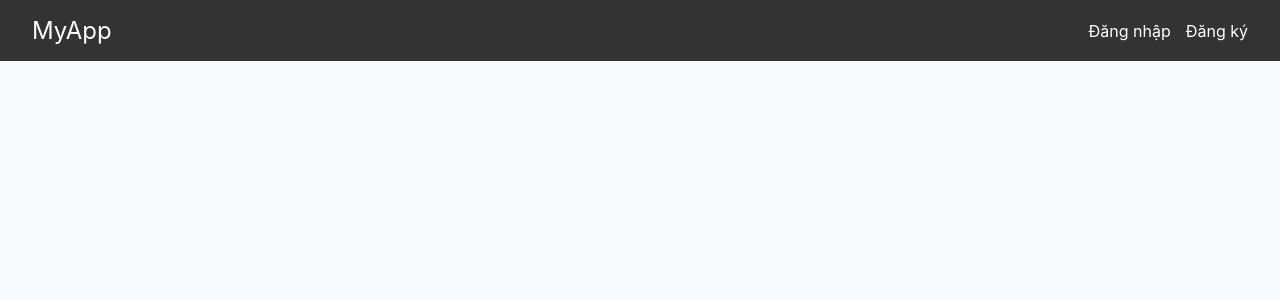
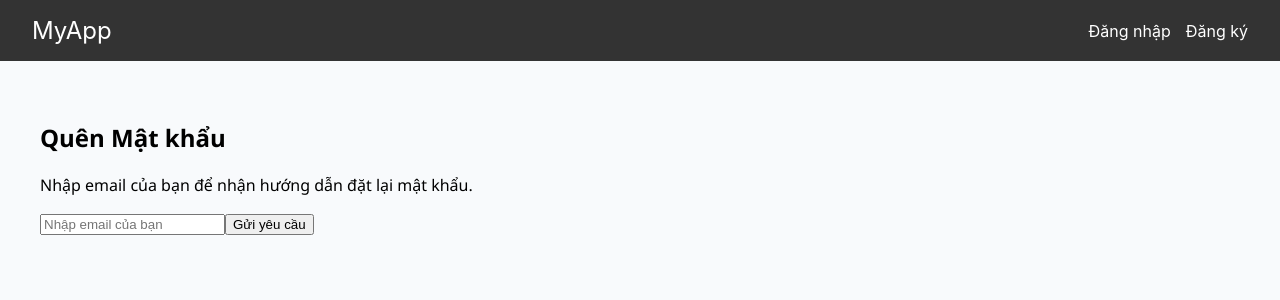
Before and after one commit to BinhTran2k4/group-3-project, a React (Create React App) app in the folder frontend/: page /forgot-password in a window 1280 px wide. Shown: the top 300 px of the page. Built offline with nearby package versions, Linux system fonts and the light colour scheme.

Commit message:
hd 4 chuong 5

```diff
--- a/frontend/src/App.js
+++ b/frontend/src/App.js
@@ -8,6 +8,8 @@ import Login from "./components/Login";
 import Signup from "./components/Signup";
 import Profile from './components/Profile';
 import AdminDashboard from './components/AdminDashboard';
+import ForgotPassword from './components/ForgotPassword';
+import ResetPassword from './components/ResetPassword';
 
 function App() {
   return (
@@ -69,6 +71,8 @@ function App() {
           <Route path="/admin/users" element={<AdminDashboard />} />
           {/* Trang đăng ký */}
           <Route path="/signup" element={<Signup />} />
+          <Route path="/forgot-password" element={<ForgotPassword />} />
+          <Route path="/reset-password/:token" element={<ResetPassword />} />
         </Routes>
       </div>
     </Router>
--- /dev/null
+++ b/frontend/src/components/ForgotPassword.jsx
@@ -0,0 +1,39 @@
+// frontend/src/components/ForgotPassword.jsx
+import React, { useState } from 'react';
+import axios from 'axios';
+
+const ForgotPassword = () => {
+    const [email, setEmail] = useState('');
+    const [message, setMessage] = useState('');
+
+    const handleSubmit = async (e) => {
+        e.preventDefault();
+        setMessage('Đang xử lý...');
+        try {
+            const res = await axios.post('http://localhost:3000/api/auth/forgot-password', { email });
+            setMessage(res.data.message);
+        } catch (err) {
+            setMessage(err.response?.data?.message || 'Có lỗi xảy ra.');
+        }
+    };
+
+    return (
+        <div>
+            <h2>Quên Mật khẩu</h2>
+            <p>Nhập email của bạn để nhận hướng dẫn đặt lại mật khẩu.</p>
+            <form onSubmit={handleSubmit}>
+                <input
+                    type="email"
+                    placeholder="Nhập email của bạn"
+                    value={email}
+                    onChange={(e) => setEmail(e.target.value)}
+                    required
+                />
+                <button type="submit">Gửi yêu cầu</button>
+            </form>
+            {message && <p>{message}</p>}
+        </div>
+    );
+};
+
+export default ForgotPassword;
--- /dev/null
+++ b/frontend/src/components/ResetPassword.jsx
@@ -0,0 +1,41 @@
+// frontend/src/components/ResetPassword.jsx
+import React, { useState } from 'react';
+import { useParams, useNavigate } from 'react-router-dom';
+import axios from 'axios';
+
+const ResetPassword = () => {
+    const [password, setPassword] = useState('');
+    const [confirmPassword, setConfirmPassword] = useState('');
+    const [message, setMessage] = useState('');
+    const { token } = useParams(); // Lấy token từ URL
+    const navigate = useNavigate();
+
+    const handleSubmit = async (e) => {
+        e.preventDefault();
+        if (password !== confirmPassword) {
+            setMessage('Mật khẩu không khớp.');
+            return;
+        }
+        try {
+            const res = await axios.put(`http://localhost:3000/api/auth/reset-password/${token}`, { password });
+            setMessage(res.data.message + ' Bạn sẽ được chuyển về trang đăng nhập sau 3 giây.');
+            setTimeout(() => navigate('/login'), 3000);
+        } catch (err) {
+            setMessage(err.response?.data?.message || 'Có lỗi xảy ra.');
+        }
+    };
+
+    return (
+        <div>
+            <h2>Đặt lại Mật khẩu</h2>
+            <form onSubmit={handleSubmit}>
+                <input type="password" placeholder="Mật khẩu mới" value={password} onChange={(e) => setPassword(e.target.value)} required />
+                <input type="password" placeholder="Xác nhận mật khẩu" value={confirmPassword} onChange={(e) => setConfirmPassword(e.target.value)} required />
+                <button type="submit">Cập nhật</button>
+            </form>
+            {message && <p>{message}</p>}
+        </div>
+    );
+};
+
+export default ResetPassword;
```
